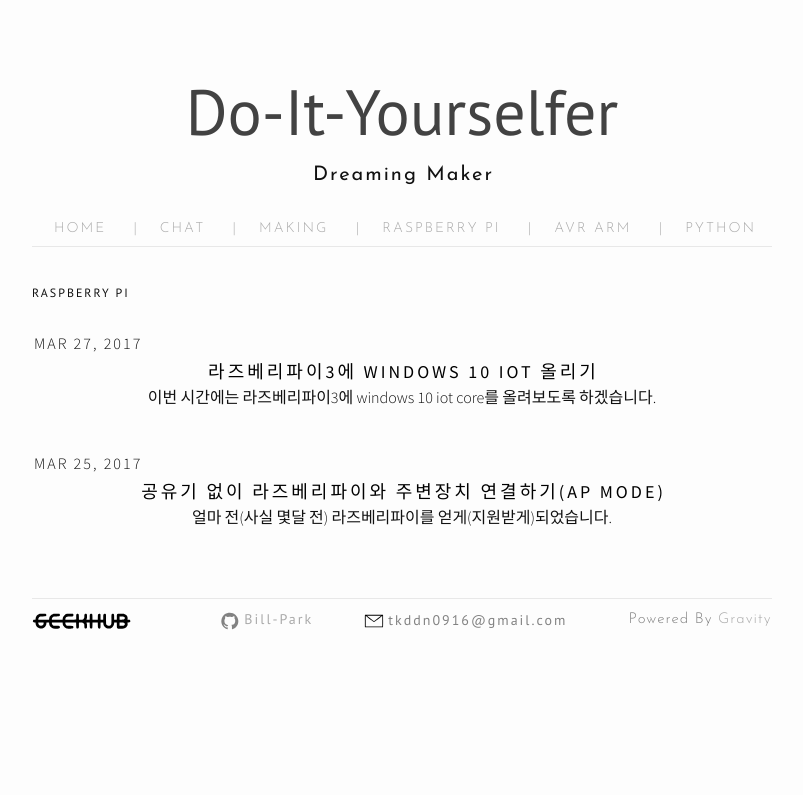
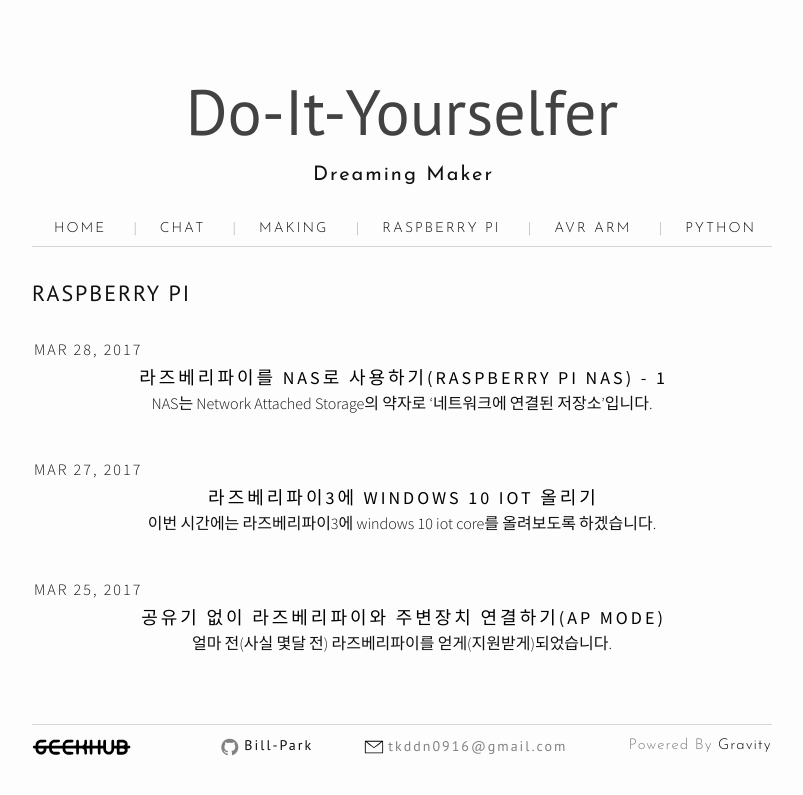
Before and after one commit to Bill-Park/bill-park.github.io, a Jekyll site: the page built from Raspberry Pi.md, in a window 1280 px wide. Shown: the top 795 px of the page, without its empty margins (238-1041 px from the left). Built offline with Jekyll 4.4.1, drawn with Linux system fonts in a browser that asks for light colours; nearby versions of some CDN libraries; part of the change alters nothing that is shown.

Commit message:
rpi-nas first

```diff
--- /dev/null
+++ b/_posts/2017-03-28-rpi-nas-ftp-server.markdown
@@ -0,0 +1,90 @@
+---
+layout: post
+title:  "라즈베리파이를 nas로 사용하기(Raspberry pi nas) - 1"
+category: rpi
+---
+
+NAS는 Network Attached Storage의 약자로 '네트워크에 연결된 저장소'입니다.
+
+노트북, 휴대폰은 외부에서 사용되는 경우가 더 많아지면서 용량의 압박을 느끼게 되었습니다.
+
+특히 16G밖에 안되는 제 휴대폰은 항상 용량이 부족하다고 외치고 있습니다.
+
+그래서 라즈베리파이를 이용하여 nas를 만들어 보도록 하겠습니다.
+
+이번에 만들 Rpi-NAS는 파일 저장소, 음악과 영상 스트리밍, 토렌트서버의 기능을 가지게 될 것입니다.
+
+먼저 파일 저장소로 이용하기 위해 ftp 서버를 설치하도록 하겠습니다.
+
+~~~
+$sudo apt-get install vsftpd # vsftpd 설치
+$sudo nano /etc/vsftpd.conf # vsftpd 설정하기
+
+local_enable=YES # 로컬 사용자들의 접속을 허용합니다.
+write_enable=YES # 쓰기를 사용합니다.
+local_umask=022 # 파일의 권한에 관한 부분입니다.
+chroot_local_user=YES # 홈 디렉토리보다 상위로 가지 못하도록 합니다.
+chroot_list_enable=YES # 특정 사용자에 상위 디렉토리 접근권한을 줍니다.
+chroot_list_file=/etc/vsftpd.chroot_list # chroot_list_enable 사용자 리스트 위치입니다.
+~~~
+
+local_umask 부분은 linux 계열의 특징이라 할 수 있습니다.
+linux 계열에서 파일에는 아래와 같은 권한이 있습니다.
+
+|  소유자  |-소유그룹-|   전체  |
+|:---------|:--------:|-------:|
+|   R(4)   |   R(4)   |  R(4)  |
+|   W(2)   |   W(2)   |  W(2)  |
+|   X(1)   |   X(1)   |  X(1)  |
+{: rules="groups"}
+
+R은 읽기, W는 쓰기, X는 실행에 관한 권한입니다.
+각 권한은 숫자로도 나타내며 이 숫자를 모두 더한 값으로 표시합니다.
+또한 소유자-소유그룹-전체 순서로 표시합니다.
+예를들어 abc.txt 파일의 소유자의 권한이 RWX, 소유그룹의 권한이 RX, 전체는 아무것도 없다면
+소유자   : 4(R) + 2(W) + 1(X) = 7
+소유그룹 : 4(R) + 1(x) = 5
+전체     : 없음
+으로 abc.txt의 권한은 750이 됩니다.
+umask는 파일의 권한에서 -(빼기)되는 부분으로 022이므로 ftp로 접속했을 때 권한은 530(750-022)이 됩니다.
+
+추가적인 설정에 대해서는 아래 블로그를 참조해 주시기 바랍니다.
+[vsftpd 설정](http://2factor.tistory.com/96)
+
+다음으로 chroot_list_enable 사용자 리스트를 편집해 주어야 합니다.
+~~~
+$sudo nano /etc/vsftpd.chroot_list
+~~~
+
+안에 유저만 적어주면 됩니다.
+pi
+
+![chroot_list](https://drive.google.com/uc?id=0B_CtpwiAk5hIeXhSaXZaQTBfbG8)
+
+vsftpd를 다시 실행합니다.
+~~~
+$sudo service vsftpd restart
+~~~
+
+ftp 클라이언트를 이용해도 되지만 실험용으로 웹 브라우저(저는 크롬)를 사용하였습니다.
+
+브라우저의 주소창에 아래와 같이 입력해 줍니다.
+~~~
+ftp://pi@라즈베리파이의 ip:포트번호(기본 21)
+~~~
+
+만약 ip가 123.456.789.101이고 기본포트일 때(21)
+~~~
+ftp://pi@123.456.789.101:21 (포트입력 전 콜론 주의)
+~~~
+
+를 입력해 주면 됩니다.
+
+![ftp_login](https://drive.google.com/uc?id=0B_CtpwiAk5hITXVLb09mME5WM1E)
+
+사용자 이름에는 유저이름(pi)
+비밀번호는 로그인 할 때의 비밀번호와 같습니다.(기본은 raspberry)
+
+![ftp_login](https://drive.google.com/uc?id=0B_CtpwiAk5hIRDdQZ2NURTI3X3M)
+
+위와같은 화면이 나왔다면(pi의 HOME 디렉토리입니다.) 성공입니다.
--- a/css/style.scss
+++ b/css/style.scss
@@ -19,7 +19,7 @@ $background-color: #fdfdfd;
 $brand-color:      #2a7ae2;
 
 $grey-color:       #828282;
-$grey-color-light: lighten($grey-color, 40%);
+$grey-color-light: lighten($grey-color, 33%);
 $grey-color-dark:  darken($grey-color, 25%);
 
 // Width of the content area
@@ -146,7 +146,7 @@ h1, h2, h3, h4, h5, h6 {
  * Links
  */
 a {
-    color: #aaa !important;
+    color: #0f0f0f !important;
     text-decoration: none;
 
     &:visited {
@@ -437,7 +437,7 @@ pre {
   letter-spacing: 2px;
   text-indent: 2px;
   font-family: "PT Sans";
-  font-size: 12px;
+  font-size: 22px;
   text-align:center;
 }
 .page-tagline {
```
